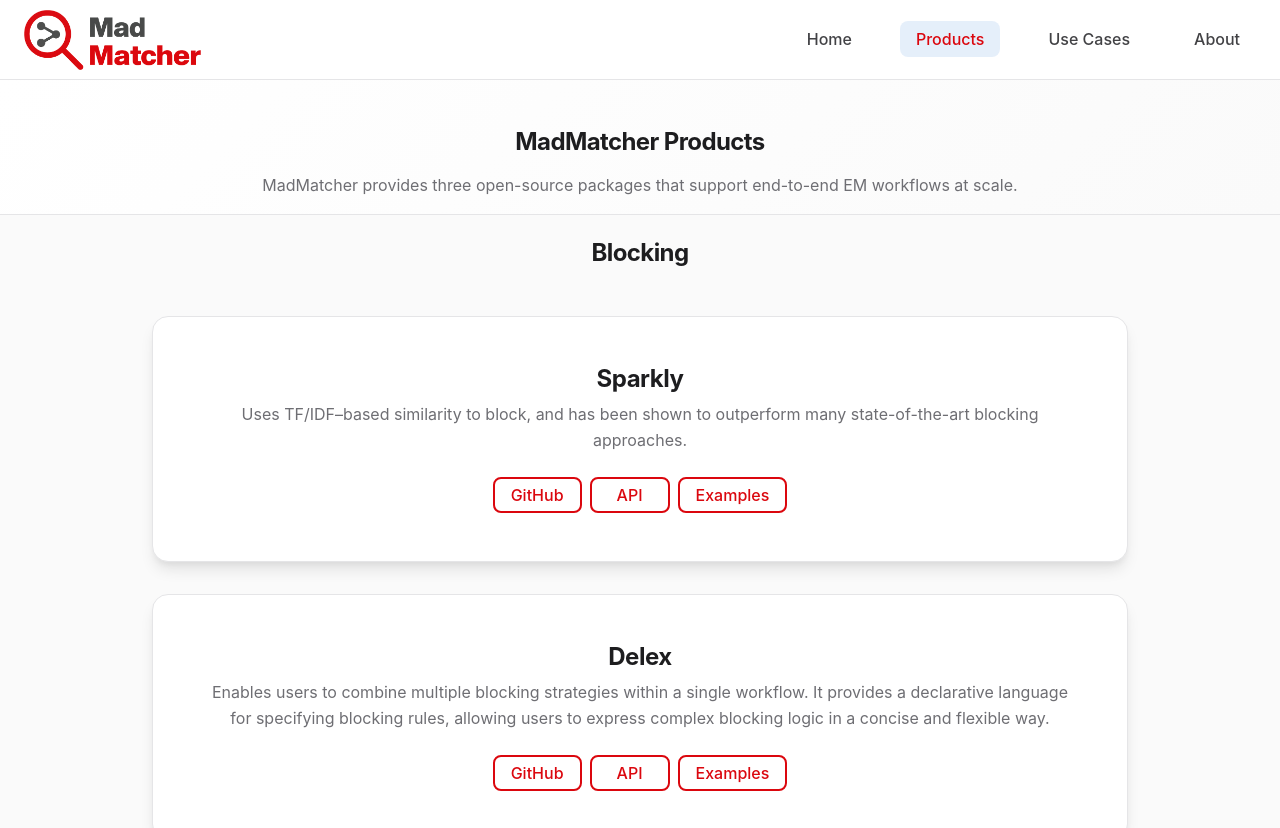
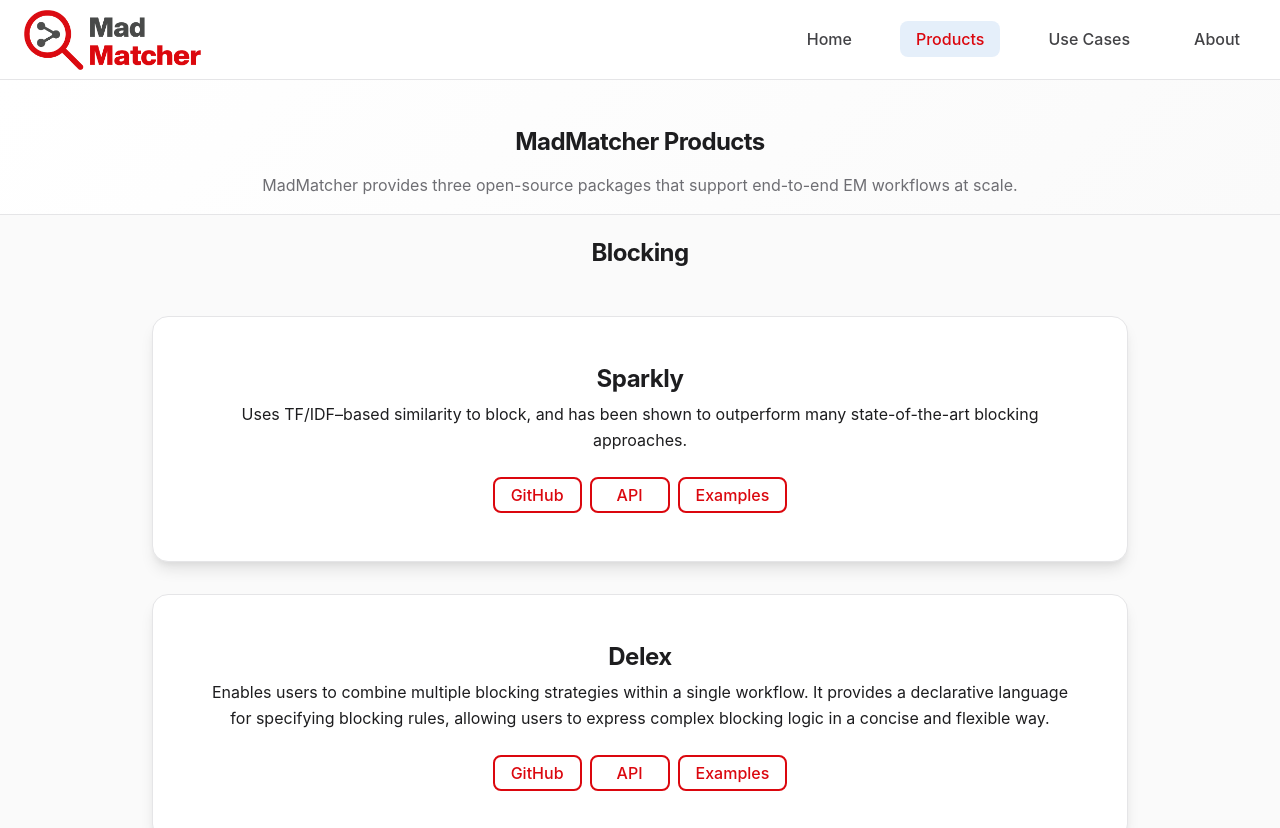
Before and after one commit to MadMatcher/madmatcher.ai, a React (Create React App) app: page /products in a window 1280 px wide. Shown: the top 828 px of the page. Built offline with nearby package versions, Linux system fonts and the light colour scheme.

Commit message:
Change products subheaders font color to match the bullets on the homepage

```diff
--- a/src/pages/Product.js
+++ b/src/pages/Product.js
@@ -87,10 +87,11 @@ const Product = () => {
                   {product.id === 'consulting' ? (
                     // Consulting card - simplified layout
                     <div className="text-center">
-                      <h2 className="product-name mb-sm">
-                        {product.name}
-                      </h2>
-                      <p className="product-description mb-lg">
+                      <h2 className="product-name mb-sm">{product.name}</h2>
+                      <p
+                        className="product-description mb-lg"
+                        style={{ color: 'var(--color-primary)' }}
+                      >
                         {product.subtitle}
                       </p>
                       <div className="flex justify-center">
@@ -113,10 +114,11 @@ const Product = () => {
                       {/* Product Info - Left side */}
                       <div className="lg:col-span-6 flex flex-col">
                         <div className="mb-lg text-center">
-                          <h2 className="product-name mb-sm">
-                            {product.name}
-                          </h2>
-                          <p className="product-description mb-0">
+                          <h2 className="product-name mb-sm">{product.name}</h2>
+                          <p
+                            className="product-description mb-0"
+                            style={{ color: 'var(--color-primary)' }}
+                          >
                             {product.subtitle}
                           </p>
                         </div>
```
